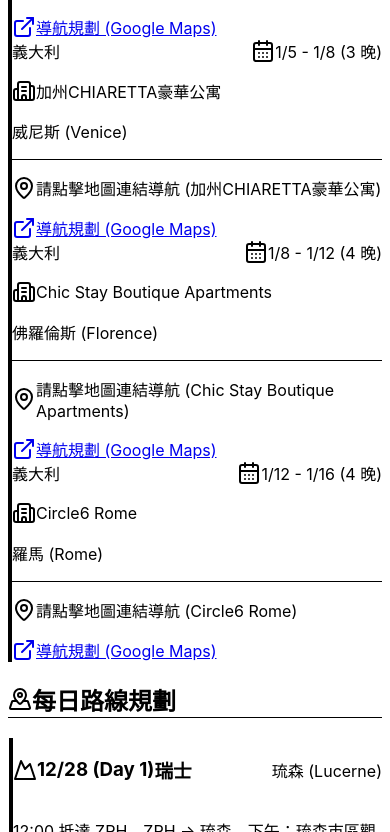
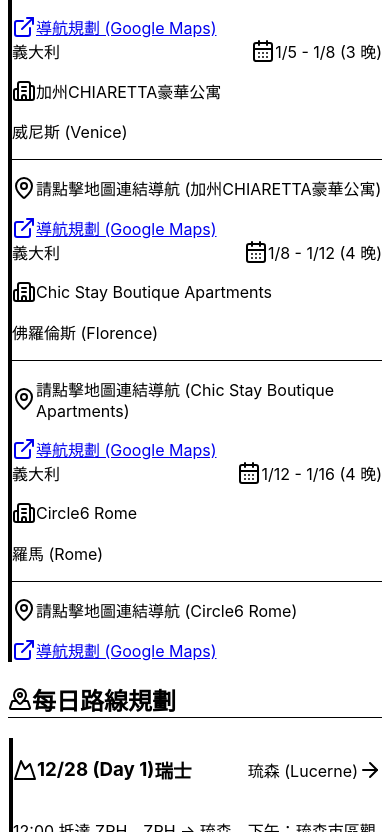
Before and after one commit to JoeyWu712/swiss-trip-planner, a React (Vite) app: page / in a window 390 px wide. Shown: the part 1168-2000 px from the top of the page. Built offline with nearby package versions, Linux system fonts and the light colour scheme.

Commit message:
feat: 更新瑞士行程標題並調整多日行程列表

```diff
--- a/src/App.jsx
+++ b/src/App.jsx
@@ -1,6 +1,6 @@
 import React, { useState, useEffect, useRef } from 'react';
 // 導入 Lucide Icons 用於交通模式和 UI 裝飾
-import { Sun, CloudRain, TrainFront, CableCar, BusFront, Map, ArrowRight, Home, CarFront, Users, Building2, CalendarDays, Mountain, Clock, Plane, Hotel, MapPin, ExternalLink, ScrollText, Landmark, ShoppingBag, Ship, MapPinned, Route, Ticket, LocateFixed } from 'lucide-react';
+import { Sun, CloudRain, TrainFront, CableCar, BusFront, Map, ArrowRight, Home, CarFront, Users, Building2, CalendarDays, Mountain, Clock, Plane, Hotel, MapPin, ExternalLink, ScrollText, Landmark, ShoppingBag, Ship, MapPinned, Route, Ticket, LocateFixed, ArrowLeft } from 'lucide-react';
 
 // =========================================================================
 // 數據 1: 飯店住宿資訊
@@ -61,7 +61,6 @@
 
 /**
  * 輔助函數：根據地址或連結產生 Google Maps URL
- * 由於使用者提供了直接的 maps.app.goo.gl 連結，我們直接使用該連結。
  * @param {string} mapLink 飯店地圖連結
  * @returns {string} Google Maps URL
  */
@@ -71,7 +70,7 @@
 
 
 // =========================================================================
-// 數據 2: 因特拉肯當日行程
+// 數據 2: 因特拉肯當日行程 (ITINERARIES - 保持不變)
 // =========================================================================
 const ITINERARIES = [
   // 晴天方案 (Sunny Itineraries S1-S6)
@@ -268,10 +267,10 @@
 
 
 // =========================================================================
-// 數據 3: 20 天跨區域經典行程 (瑞義之旅)
+// 數據 3: 20 天跨區域經典行程 (更新 Day 3-5)
 // =========================================================================
 const MULTI_DAY_ITINERARY = [
-  // Day 1: 瑞士 琉森
+  // Day 1: 瑞士 琉森 (保持不變)
   {
     day: "12/28 (Day 1)",
     base: "琉森 (Lucerne)",
@@ -282,8 +281,42 @@
     country: "Switzerland",
     station_from: "蘇黎世機場火車站(Zürich Flughafen)",
     station_to: "琉森火車站(Luzern Bahnhof)",
+    daily_steps: [
+      {
+        time: "12:00 - 13:00",
+        title: "蘇黎世機場 (ZRH) → 琉森 (Lucerne)",
+        details: "搭乘 IC8 (InterCity 8) 直達列車前往琉森。這是旅途的第一段，享受窗外景緻。",
+        transport: "IC8 火車",
+        notes: "Swiss Travel Pass (STP) 完全涵蓋，IC8 車班每小時一班。",
+        icon: "TrainFront",
+      },
+      {
+        time: "13:30",
+        title: "飯店辦理入住 (Check-in)",
+        details: "抵達霍夫加藤盧澤恩酒店 (Hotel Hofgarten Luzern)，放下行李稍作休息。",
+        transport: "步行",
+        notes: "飯店距離車站可步行或搭乘巴士。確保已準備好護照和訂房憑證。",
+        icon: "Hotel",
+      },
+      {
+        time: "15:00 - 17:00",
+        title: "琉森市區漫步與經典景點",
+        details: "參觀歐洲最古老的木橋『卡貝爾橋 (Kapellbrücke)』，並前往悼念瑞士傭兵的『獅子紀念碑 (Löwendenkmal)』。",
+        transport: "步行",
+        notes: "建議在卡貝爾橋附近多拍照。獅子紀念碑較為肅穆，請保持安靜。",
+        icon: "MapPinned",
+      },
+      {
+        time: "18:30",
+        title: "晚餐時間",
+        details: "在琉森市區尋找餐廳享用晚餐。",
+        transport: "步行",
+        notes: "可嘗試湖畔餐廳或靠近飯店的選項。",
+        icon: "ShoppingBag",
+      },
+    ]
   },
-  // Day 2: 瑞士 因特拉肯
+  // Day 2: 瑞士 因特拉肯 (保持不變)
   {
     day: "12/29 (Day 2)",
     base: "因特拉肯 (Interlaken)",
@@ -294,44 +327,52 @@
     country: "Switzerland",
     station_from: "琉森火車站(Luzern Bahnhof)",
     station_to: "因特拉肯東站(Interlaken Ost)",
+    daily_steps: []
   },
-  // Day 3: 瑞士 因特拉肯
+
+  // === Day 3: 更新內容為參考方案 ===
   {
     day: "12/30 (Day 3)",
     base: "因特拉肯",
     destination: "參考INTERLAKEN的晴天及雨天六個行程規劃",
-    travel: "單程約2小時15分鐘 (火車/纜車)",
-    recommendation: "根據天氣選擇 S1-S6 或 R1-R6 方案。",
+    travel: "單程約1小時 – 2小時30分鐘 (火車/纜車/船)",
+    recommendation: "請點選上方的『晴天日遊』或『雨天備案』按鈕查看詳細的 S1-S6 或 R1-R6 方案。",
     duration: "請參考當日行程",
     country: "Switzerland",
     station_from: "因特拉肯東站",
-    station_to: "因特拉肯東站",
+    station_to: "因特拉肯周邊",
+    daily_steps: []
   },
-  // Day 4: 瑞士 因特拉肯
+
+  // === Day 4: 更新內容為參考方案 ===
   {
     day: "12/31 (Day 4)",
     base: "因特拉肯",
-    destination: "因特拉肯 → First/雪朗峰：約1小時至1小時40分鐘",
-    travel: "火車/纜車",
-    recommendation: "建議預訂 First 或雪朗峰的纜車。",
-    duration: "1 小時 – 1 小時 40 分鐘",
+    destination: "參考INTERLAKEN的晴天及雨天六個行程規劃",
+    travel: "單程約1小時 – 2小時30分鐘 (火車/纜車/船)",
+    recommendation: "跨年假日，請務必提早確認 SBB 班次及高山纜車的營運時間。",
+    duration: "請參考當日行程",
     country: "Switzerland",
     station_from: "因特拉肯東站",
-    station_to: "First/Schilthorn",
+    station_to: "因特拉肯周邊",
+    daily_steps: []
   },
-  // Day 5: 瑞士 因特拉肯
+
+  // === Day 5: 更新內容為參考方案 ===
   {
     day: "1/1 (Day 5)",
     base: "因特拉肯",
-    destination: "勞特布魯嫩：約30分鐘 (火車)",
-    travel: "火車",
-    recommendation: "新年假日，請務必確認 SBB 班次及纜車的營運時間。",
-    duration: "約 30 分鐘",
+    destination: "參考INTERLAKEN的晴天及雨天六個行程規劃",
+    travel: "單程約1小時 – 2小時30分鐘 (火車/纜車/船)",
+    recommendation: "新年假日，請務必確認 SBB 班次及高山設施的營運時間。",
+    duration: "請參考當日行程",
     country: "Switzerland",
     station_from: "因特拉肯東站",
-    station_to: "勞特布魯嫩(Lauterbrunnen)",
+    station_to: "因特拉肯周邊",
+    daily_steps: []
   },
-  // Day 6: 瑞士 策馬特
+
+  // Day 6 - Day 20 (保持不變)
   {
     day: "1/2 (Day 6)",
     base: "策馬特 (Zermatt)",
@@ -342,8 +383,8 @@
     country: "Switzerland",
     station_from: "因特拉肯東站(Interlaken Ost)",
     station_to: "策馬特火車站(Zermatt train station)",
+    daily_steps: []
   },
-  // Day 7: 瑞士 策馬特
   {
     day: "1/3 (Day 7)",
     base: "策馬特",
@@ -354,8 +395,8 @@
     country: "Switzerland",
     station_from: "Täsch", // Täsch 是策馬特門戶，這裡可能是指從 Täsch 停車場接駁
     station_to: "策馬特冰川天堂(Matterhorn Glacier Paradise)",
+    daily_steps: []
   },
-  // Day 8: 義大利 米蘭
   {
     day: "1/4 (Day 8)",
     base: "米蘭 (Milan)",
@@ -366,8 +407,8 @@
     country: "Italy",
     station_from: "策馬特火車站(Zermatt train station)",
     station_to: "米蘭中央車站(Milano Centrale)",
+    daily_steps: []
   },
-  // Day 9: 義大利 威尼斯
   {
     day: "1/5 (Day 9)",
     base: "威尼斯 (Venice)",
@@ -378,8 +419,8 @@
     country: "Italy",
     station_from: "米蘭中央車站(Milano Centrale)",
     station_to: "威尼斯聖塔露西亞車站(Venezia Santa Lucia)",
+    daily_steps: []
   },
-  // Day 10: 義大利 威尼斯
   {
     day: "1/6 (Day 10)",
     base: "威尼斯",
@@ -390,8 +431,8 @@
     country: "Italy",
     station_from: "威尼斯聖塔露西亞車站",
     station_to: "威尼斯島內",
+    daily_steps: []
   },
-  // Day 11: 義大利 威尼斯
   {
     day: "1/7 (Day 11)",
     base: "威尼斯",
@@ -402,8 +443,8 @@
     country: "Italy",
     station_from: "威尼斯島內",
     station_to: "布拉諾島(Burano) / 穆拉諾島(Murano)",
+    daily_steps: []
   },
-  // Day 12: 義大利 佛羅倫斯
   {
     day: "1/8 (Day 12)",
     base: "佛羅倫斯 (Florence)",
@@ -414,8 +455,8 @@
     country: "Italy",
     station_from: "威尼斯聖塔露西亞車站(Venezia Santa Lucia)",
     station_to: "佛羅倫斯新聖母大教堂車站(Firenze S.M.N.)",
+    daily_steps: []
   },
-  // Day 13: 義大利 佛羅倫斯
   {
     day: "1/9 (Day 13)",
     base: "佛羅倫斯",
@@ -426,8 +467,8 @@
     country: "Italy",
     station_from: "市區內",
     station_to: "市區內",
+    daily_steps: []
   },
-  // Day 14: 義大利 佛羅倫斯
   {
     day: "1/10 (Day 14)",
     base: "佛羅倫斯",
@@ -438,8 +479,8 @@
     country: "Italy",
     station_from: "市區內",
     station_to: "市區內",
+    daily_steps: []
   },
-  // Day 15: 義大利 佛羅倫斯
   {
     day: "1/11 (Day 15)",
     base: "佛羅倫斯",
@@ -450,8 +491,8 @@
     country: "Italy",
     station_from: "市區內",
     station_to: "米開朗基羅廣場",
+    daily_steps: []
   },
-  // Day 16: 義大利 羅馬
   {
     day: "1/12 (Day 16)",
     base: "羅馬 (Rome)",
@@ -462,8 +503,8 @@
     country: "Italy",
     station_from: "佛羅倫斯新聖母大教堂車站(Firenze S.M.N.)",
     station_to: "羅馬中央車站(Roma Termini)",
+    daily_steps: []
   },
-  // Day 17: 義大利 羅馬 (梵蒂岡)
   {
     day: "1/13 (Day 17)",
     base: "羅馬",
@@ -474,8 +515,8 @@
     country: "Italy",
     station_from: "羅馬 Termini",
     station_to: "梵蒂岡(Ottaviano Metro)",
+    daily_steps: []
   },
-  // Day 18: 義大利 羅馬
   {
     day: "1/14 (Day 18)",
     base: "羅馬",
@@ -486,8 +527,8 @@
     country: "Italy",
     station_from: "羅馬 Termini",
     station_to: "羅馬競技場(Colosseo Metro)",
+    daily_steps: []
   },
-  // Day 19: 義大利 羅馬
   {
     day: "1/15 (Day 19)",
     base: "羅馬",
@@ -498,8 +539,8 @@
     country: "Italy",
     station_from: "市區內",
     station_to: "市區內",
+    daily_steps: []
   },
-  // Day 20: 義大利 啟程回國
   {
     day: "1/16 (Day 20)",
     base: "羅馬",
@@ -510,14 +551,14 @@
     country: "Italy",
     station_from: "羅馬中央車站(Roma Termini)",
     station_to: "羅馬菲烏米奇諾機場(FCO)",
-  }, // <--- 這個逗號是上次可能遺失的，但這次我會確保它已移除（因為這是陣列最後一個元素，避免 IE 瀏覽器兼容性問題）
-]; // <--- 陣列閉合符號，確保這裡沒有多餘的東西
+    daily_steps: []
+  },
+];
 
 
-// 獲取交通模式圖標的輔助函數
+// 獲取交通模式圖標的輔助函數 (用於多日行程總覽)
 const getModeIcon = (mode) => {
   const iconClass = "w-5 h-5 text-blue-700 dark:text-blue-300";
-  // 調整圖標以匹配新的交通描述
   if (mode.includes('火車')) return <TrainFront className={iconClass} />;
   if (mode.includes('高鐵') || mode.includes('快車') || mode.includes('Express')) return <TrainFront className={`${iconClass} text-red-500`} />;
   if (mode.includes('纜車')) return <CableCar className={iconClass} />;
@@ -528,6 +569,19 @@
   if (mode.includes('ZRH') || mode.includes('FCO')) return <Plane className={iconClass} />;
 
   return <Route className={iconClass} />;
+};
+
+// 獲取詳細步驟圖標的輔助函數 (用於單日詳細頁面)
+const getStepIcon = (iconName) => {
+    const iconClass = "w-6 h-6 text-white";
+    switch (iconName) {
+        case 'TrainFront': return <TrainFront className={iconClass} />;
+        case 'Hotel': return <Hotel className={iconClass} />;
+        case 'MapPinned': return <MapPinned className={iconClass} />;
+        case 'ShoppingBag': return <ShoppingBag className={iconClass} />;
+        case 'Plane': return <Plane className={iconClass} />;
+        default: return <LocateFixed className={iconClass} />;
+    }
 };
 
 // =========================================================================
@@ -562,13 +616,12 @@
                 {item.base}
             </p>
             <div className="mt-3 flex flex-col sm:flex-row sm:items-center justify-between border-t pt-3 border-gray-200 dark:border-gray-600">
-                {/* 顯示飯店名稱作為地址的視覺化替代，因為實際地址文字缺失 */}
                 <p className="text-sm text-gray-500 dark:text-gray-400 flex items-center mb-2 sm:mb-0">
                     <MapPin className="w-4 h-4 mr-1 flex-shrink-0" />
                     {item.address} ({item.hotelName})
                 </p>
                 <a
-                    href={generateGoogleMapsUrl(item.mapLink)} // 使用 mapLink
+                    href={generateGoogleMapsUrl(item.mapLink)}
                     target="_blank"
                     rel="noopener noreferrer"
                     className="flex items-center text-blue-600 dark:text-blue-400 hover:text-blue-800 dark:hover:text-blue-200 text-sm font-medium transition duration-150"
@@ -670,13 +723,17 @@
 // 組件: 多日行程卡片 (MultiDayCard)
 // =========================================================================
 
-const MultiDayCard = ({ day }) => {
+const MultiDayCard = ({ day, onSelectDay }) => {
     // 判斷國家，用於樣式區分
     const isSwiss = day.country === 'Switzerland';
     const bgColor = isSwiss ? 'bg-red-50 dark:bg-red-900/20' : 'bg-green-50 dark:bg-green-900/20';
     const borderColor = isSwiss ? 'border-red-400' : 'border-green-400';
     const titleColor = isSwiss ? 'text-red-700 dark:text-red-300' : 'text-green-700 dark:text-green-300';
     const dotColor = isSwiss ? 'bg-red-500' : 'bg-green-500';
+
+    // 判斷是否有詳細步驟
+    const hasDetails = day.daily_steps && day.daily_steps.length > 0;
+    const buttonClasses = hasDetails ? 'cursor-pointer hover:bg-opacity-80 transition-opacity' : 'cursor-default';
 
     // 處理預訂要求樣式
     const getRecommendationStyle = (text) => {
@@ -703,8 +760,11 @@
                 <div className="w-px h-full bg-gray-300 dark:bg-gray-600"></div>
             </div>
 
-            {/* 右側：內容卡片 */}
-            <div className={`flex-grow ${bgColor} border-l-4 ${borderColor} rounded-lg p-4 mb-6 shadow-md transition hover:shadow-lg`}>
+            {/* 右側：內容卡片 (可點擊區域) */}
+            <div
+                className={`flex-grow ${bgColor} border-l-4 ${borderColor} rounded-lg p-4 mb-6 shadow-md transition hover:shadow-lg ${buttonClasses}`}
+                onClick={() => hasDetails && onSelectDay(day)} // 只有有詳細步驟時才觸發點擊
+            >
                 <div className="flex items-center justify-between mb-2">
                     {/* 日期與國家標籤 */}
                     <h3 className={`text-lg font-bold ${titleColor} flex items-center`}>
@@ -714,7 +774,12 @@
                             {day.country === 'Switzerland' ? '瑞士' : '義大利'}
                         </span>
                     </h3>
-                    <p className="text-sm text-gray-500 dark:text-gray-400 font-medium">{day.base}</p>
+                    <div className="flex items-center">
+                        <p className="text-sm text-gray-500 dark:text-gray-400 font-medium">{day.base}</p>
+                        {hasDetails && (
+                            <ArrowRight className="w-4 h-4 ml-2 text-blue-500 dark:text-blue-400 flex-shrink-0" />
+                        )}
+                    </div>
                 </div>
 
                 {/* 行程目的地與簡介 */}
@@ -728,29 +793,86 @@
                         <TrainFront className="w-4 h-4 mr-2 text-blue-600 flex-shrink-0" />
                         <span className="font-semibold mr-1">交通方式:</span> {day.travel}
                     </p>
-                    <div className="flex flex-col sm:flex-row sm:space-x-4">
-                        <p className="text-gray-700 dark:text-gray-300 flex items-center">
-                            <LocateFixed className="w-4 h-4 mr-2 text-teal-600 flex-shrink-0" />
-                            <span className="font-semibold mr-1">起點:</span> {day.station_from}
-                        </p>
-                        <p className="text-gray-700 dark:text-gray-300 flex items-center">
-                            <MapPin className="w-4 h-4 mr-2 text-teal-600 flex-shrink-0" />
-                            <span className="font-semibold mr-1">終點:</span> {day.station_to}
-                        </p>
-                    </div>
-                    <p className="text-gray-700 dark:text-gray-300 flex items-center mt-1">
-                        <Clock className="w-4 h-4 mr-2 text-red-500 flex-shrink-0" />
-                        <span className="font-semibold mr-1">行駛時間:</span> {day.duration}
-                    </p>
-                </div>
-
-                {/* 預訂要求 */}
-                <div className="pt-3 border-t border-gray-200 dark:border-gray-700">
-                    <p className={`${recClass} flex items-start text-sm`}>
+                    <p className={`${recClass} flex items-start text-sm mt-3`}>
                         {recIcon}
                         <span className="font-semibold mr-1">預訂建議:</span> {day.recommendation}
                     </p>
                 </div>
+            </div>
+        </div>
+    );
+};
+
+// =========================================================================
+// 組件: 單日詳細行程檢視 (DayDetailView)
+// =========================================================================
+
+const DayDetailView = ({ day, onBack }) => {
+    const isSwiss = day.country === 'Switzerland';
+    const bgColor = isSwiss ? 'bg-red-50 dark:bg-red-900/20' : 'bg-green-50 dark:bg-green-900/20';
+    const borderColor = isSwiss ? 'border-red-500' : 'border-green-600';
+
+    return (
+        <div className="bg-white dark:bg-gray-800 shadow-xl rounded-xl p-6 sm:p-8 space-y-8">
+            {/* 頂部標題與返回按鈕 */}
+            <div className="flex items-center justify-between border-b pb-4 border-gray-200 dark:border-gray-700">
+                <div className="flex flex-col">
+                    <h2 className="text-3xl font-extrabold text-gray-900 dark:text-white">
+                        <span className={`text-xl font-medium ${isSwiss ? 'text-red-600' : 'text-green-600'} mr-2`}>
+                            {day.day}
+                        </span>
+                        {day.base} 詳細計畫
+                    </h2>
+                    <p className="text-gray-500 dark:text-gray-400 mt-1">
+                        {day.destination}
+                    </p>
+                </div>
+                <button
+                    onClick={onBack}
+                    className="flex items-center text-blue-600 dark:text-blue-400 hover:text-blue-800 dark:hover:text-blue-200 font-medium transition duration-150 p-2 rounded-full hover:bg-gray-100 dark:hover:bg-gray-700"
+                >
+                    <ArrowLeft className="w-5 h-5 mr-1" />
+                    返回總覽
+                </button>
+            </div>
+
+            {/* 詳細步驟時間軸 */}
+            <div className="relative pl-5 sm:pl-8">
+                {/* 時間軸線 */}
+                <div className={`absolute left-0 top-0 bottom-0 w-1 ${borderColor} opacity-70`}></div>
+
+                {day.daily_steps.length > 0 ? day.daily_steps.map((step, index) => (
+                    <div key={index} className="flex mb-8 items-start relative">
+                        {/* 圓點與圖標 */}
+                        <div className={`absolute -left-[18px] sm:-left-[20px] top-0 p-1.5 rounded-full ${isSwiss ? 'bg-red-500' : 'bg-green-600'} shadow-lg ring-4 ring-white dark:ring-gray-800`}>
+                            {getStepIcon(step.icon)}
+                        </div>
+
+                        {/* 步驟內容 */}
+                        <div className={`flex-1 min-w-0 ml-4 sm:ml-0 p-4 rounded-lg shadow-sm border ${borderColor} border-opacity-30 ${bgColor}`}>
+                            <p className="text-sm font-semibold text-gray-500 dark:text-gray-400 mb-1 flex items-center">
+                                <Clock className="w-4 h-4 mr-1" />
+                                {step.time}
+                            </p>
+                            <h4 className="text-xl font-bold text-gray-900 dark:text-white mb-2">{step.title}</h4>
+                            <p className="text-gray-700 dark:text-gray-300 text-base mb-2">{step.details}</p>
+
+                            <div className="mt-3 pt-3 border-t border-gray-300 dark:border-gray-600 space-y-1">
+                                <p className="text-sm text-blue-600 dark:text-blue-400 font-medium">
+                                    <span className="font-bold">交通/活動方式:</span> {step.transport}
+                                </p>
+                                <p className="text-sm text-gray-600 dark:text-gray-400 italic">
+                                    <span className="font-bold">備註:</span> {step.notes}
+                                </p>
+                            </div>
+                        </div>
+                    </div>
+                )) : (
+                    <div className="text-center py-10 bg-gray-50 dark:bg-gray-700 rounded-lg">
+                        <p className="text-lg text-gray-500 dark:text-gray-400">此行程尚未有詳細的步驟規劃。</p>
+                        <p className="text-sm text-gray-400 dark:text-gray-500 mt-2">請聯繫行程規劃者提供進一步資訊。</p>
+                    </div>
+                )}
             </div>
         </div>
     );
@@ -763,14 +885,32 @@
 
 const App = () => {
   const [view, setView] = useState('MultiDay'); // 預設顯示多日行程
-  const headerRef = useRef(null); // 用於滾動到頂部
+  const [selectedDayDetails, setSelectedDayDetails] = useState(null); // 新增狀態：用於單日詳細行程
+  const headerRef = useRef(null);
 
   // 切換視圖時滾動到頁面頂部
   const toggleView = (newView) => {
     setView(newView);
+    setSelectedDayDetails(null); // 重設詳細行程狀態
     if (headerRef.current) {
         headerRef.current.scrollIntoView({ behavior: 'smooth' });
     }
+  };
+
+  // 處理點擊多日行程卡片事件
+  const handleSelectDay = (dayData) => {
+      setSelectedDayDetails(dayData);
+      if (headerRef.current) {
+        headerRef.current.scrollIntoView({ behavior: 'smooth' });
+      }
+  };
+
+  // 處理返回總覽
+  const handleBackToMultiDay = () => {
+      setSelectedDayDetails(null);
+      if (headerRef.current) {
+        headerRef.current.scrollIntoView({ behavior: 'smooth' });
+      }
   };
 
   // 根據當前視圖獲取按鈕樣式
@@ -779,7 +919,6 @@
     let baseClasses = "flex-1 flex items-center justify-center space-x-2 px-3 py-2 sm:px-4 sm:py-3 rounded-xl font-semibold text-sm transition-all duration-300 shadow-inner";
 
     if (isActive) {
-      // 根據不同的視圖設置不同的強調色
       if (targetView === 'MultiDay') {
         return `${baseClasses} bg-blue-600 text-white shadow-blue-500/50 hover:bg-blue-700`;
       } else if (targetView === 'Sunny') {
@@ -789,7 +928,6 @@
       }
     }
 
-    // 非活動狀態
     return `${baseClasses} bg-gray-100 text-gray-700 dark:bg-gray-700 dark:text-gray-200 hover:bg-gray-200 dark:hover:bg-gray-600`;
   };
 
@@ -798,10 +936,15 @@
   let currentSubtitle = "瑞士阿爾卑斯山區精華與義大利文藝復興/古羅馬巡禮。";
   let content = <AccommodationInfo data={ACCOMMODATION_DATA} generateGoogleMapsUrl={generateGoogleMapsUrl} />;
 
-  if (view === 'MultiDay') {
+  // 判斷是否顯示單日詳細行程
+  if (selectedDayDetails) {
+      currentTitle = `${selectedDayDetails.day} - ${selectedDayDetails.base} 詳細行程`;
+      currentSubtitle = "以下是該日詳細的交通、住宿與景點時間表。";
+      content = <DayDetailView day={selectedDayDetails} onBack={handleBackToMultiDay} />;
+  } else if (view === 'MultiDay') {
     // 多日行程 (包含住宿資訊)
     currentTitle = "20 天瑞義經典行程 (12/28 - 1/16)";
-    currentSubtitle = "瑞士阿爾卑斯山區精華與義大利文藝復興/古羅馬巡禮。";
+    currentSubtitle = "瑞士阿爾卑斯山區精華與義大利文藝復興/古羅馬巡禮。點擊有詳細規劃的日期查看步驟。";
     content = (
       <div className="space-y-10">
         <AccommodationInfo data={ACCOMMODATION_DATA} generateGoogleMapsUrl={generateGoogleMapsUrl} />
@@ -814,7 +957,7 @@
                 {/* 時間軸線條 */}
                 <div className="absolute left-[13px] sm:left-[17px] top-0 bottom-0 w-px bg-gray-300 dark:bg-gray-600"></div>
                 {MULTI_DAY_ITINERARY.map((day, index) => (
-                    <MultiDayCard key={index} day={day} />
+                    <MultiDayCard key={index} day={day} onSelectDay={handleSelectDay} />
                 ))}
             </div>
         </div>
@@ -888,6 +1031,7 @@
           <button
             onClick={() => toggleView('MultiDay')}
             className={viewButtonClasses('MultiDay')}
+            disabled={selectedDayDetails !== null} // 在詳細頁面時禁用
           >
             <CalendarDays className="w-5 h-5" />
             <span className='hidden sm:inline'>20 天瑞義經典行程</span>
@@ -898,6 +1042,7 @@
           <button
             onClick={() => toggleView('Sunny')}
             className={viewButtonClasses('Sunny')}
+            disabled={selectedDayDetails !== null} // 在詳細頁面時禁用
           >
             <Sun className="w-5 h-5" />
             <span>因特拉肯 晴天日遊</span>
@@ -908,6 +1053,7 @@
           <button
             onClick={() => toggleView('Rainy')}
             className={viewButtonClasses('Rainy')}
+            disabled={selectedDayDetails !== null} // 在詳細頁面時禁用
             >
             <CloudRain className="w-5 h-5" />
             <span>因特拉肯 雨天備案</span>
@@ -923,7 +1069,7 @@
 
       {/* 頁腳 */}
       <footer className="max-w-7xl mx-auto px-4 sm:px-6 lg:px-8 py-8 text-center text-gray-400 dark:text-gray-600 text-sm border-t border-gray-200 dark:border-gray-700 mt-10">
-        <p>旅行計畫 v1.1 | 數據來源：使用者提供之最新行程表</p>
+        <p>旅行計畫 v1.2 | 數據來源：使用者提供之最新行程表</p>
         <p>建議：所有交通、門票與住宿資訊請以官方最新公告為準。</p>
       </footer>
     </div>
```
